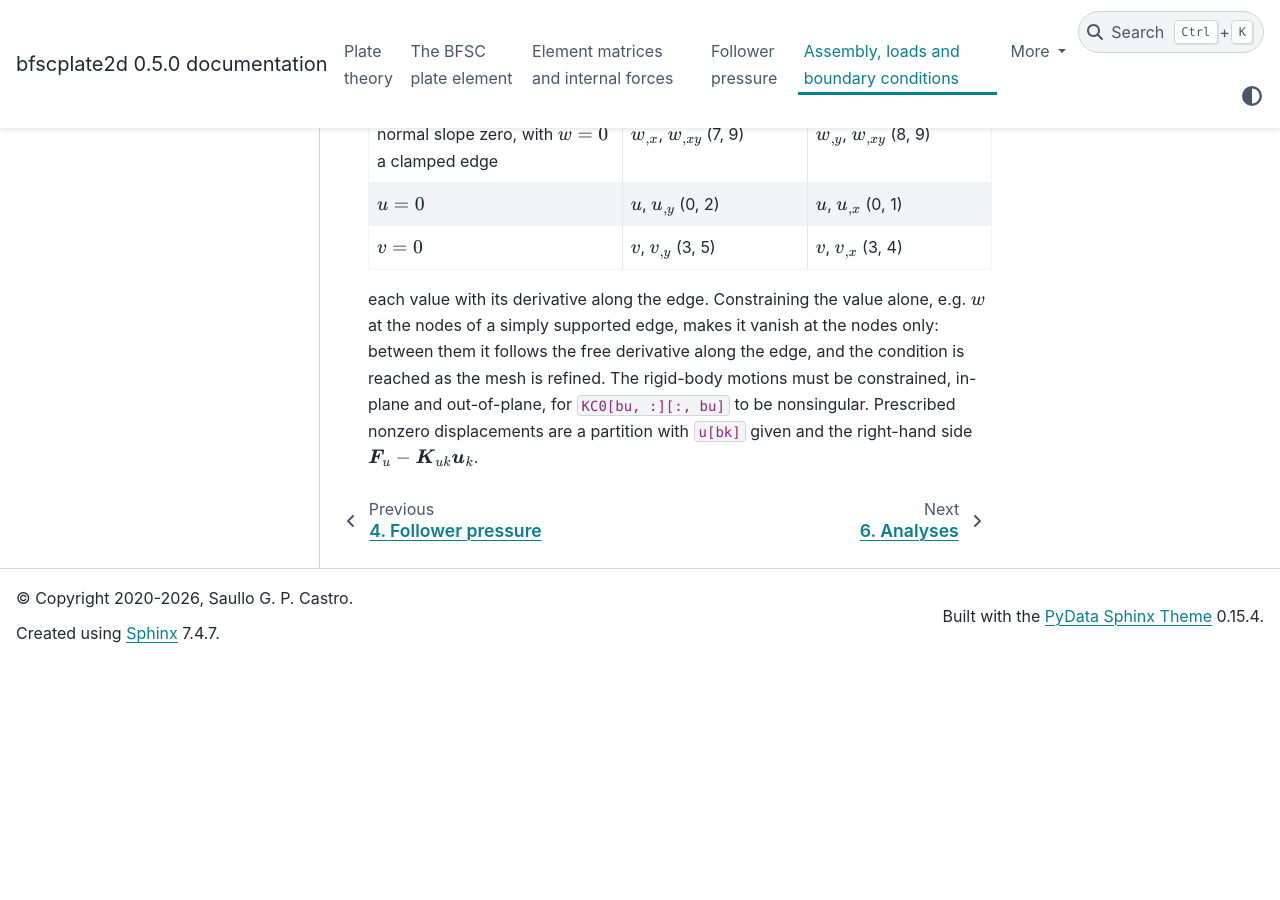
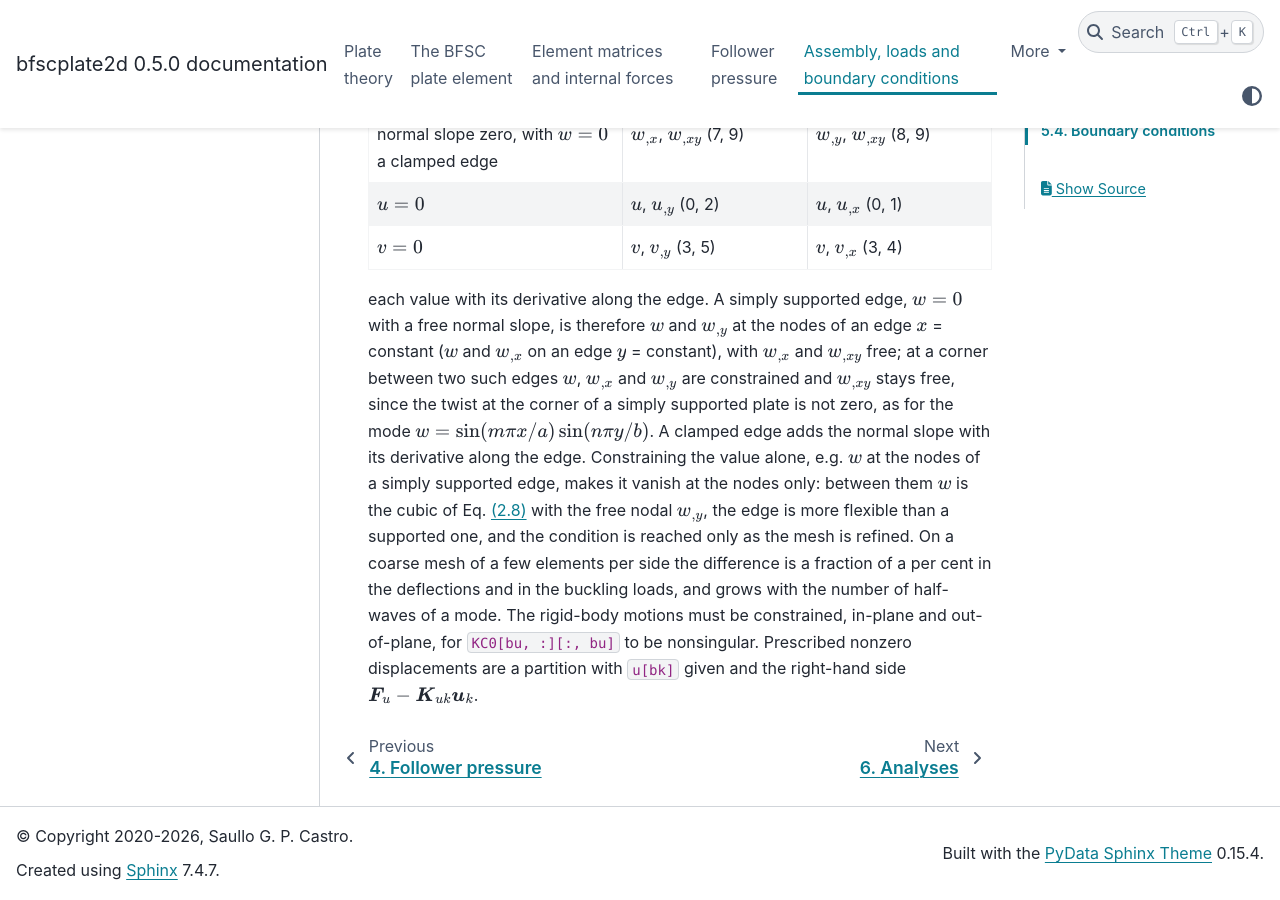
Before and after one commit to saullocastro/bfscplate2d, a Sphinx documentation site: the page built from doc/source/assembling.rst, in a window 1280 px wide and 900 px high, scrolled down 3559 px. Built offline with Sphinx 7.4.7 and the PyData theme 0.15.4, drawn with Linux system fonts in a browser that asks for light colours; pages that are not in the unit, such as notebooks, are missing from menus; the version number is read from the project's files by our own code; before the commit the page ends 4221 px from its top, so only the background shows below that.

Commit message:
TST: simply supported edges constrain w and its derivative along the edge; assembling.rst states the simply supported and clamped conditions
Numerical check on hpc12 (run bpAss-20261104-142431): with w alone at the nodes, w between the nodes of the edges reaches 1.9 % of w_max (pressure plate, 5x7). With w_y on edges x = const and w_x on edges y = const: pressure w_max +0.089 % -> +0.0024 % from Navier; SSSS k_c -0.17 % -> +0.026 %; first four frequencies -0.04/-0.21/-0.52/-0.89 % -> +0.003/+0.004/+0.033/+0.17 %; point load -0.0557 % -> -0.0559 %. CCSS also gets w_xy at the clamped edges: k_c 6.782 (5x5), converged 6.743, +2.2 % from 6.6 read from Bruhn. test_static_pressure now asserts against the Navier value 3.937198e-3 (rtol 1e-4), SSSS rtol 0.05 -> 1e-3, frequency rtol 0.01 -> 1e-3. Full suite on hpc12: 57 passed (bpAt1-20261104-143326).

```diff
--- a/doc/source/assembling.rst
+++ b/doc/source/assembling.rst
@@ -168,10 +168,21 @@
       - `v`, `v_{,y}` (3, 5)
       - `v`, `v_{,x}` (3, 4)
 
-each value with its derivative along the edge. Constraining the value alone,
-e.g. `w` at the nodes of a simply supported edge, makes it vanish at the
-nodes only: between them it follows the free derivative along the edge,
-and the condition is reached as the mesh is refined. The rigid-body motions
+each value with its derivative along the edge. A simply supported edge,
+`w = 0` with a free normal slope, is therefore `w` and `w_{,y}` at the
+nodes of an edge `x` = constant (`w` and `w_{,x}` on an edge `y` =
+constant), with `w_{,x}` and `w_{,xy}` free; at a corner between two such
+edges `w`, `w_{,x}` and `w_{,y}` are constrained and `w_{,xy}` stays free,
+since the twist at the corner of a simply supported plate is not zero, as
+for the mode `w = \sin(m \pi x/a) \sin(n \pi y/b)`. A clamped edge adds the
+normal slope with its derivative along the edge. Constraining the value
+alone, e.g. `w` at the nodes of a simply supported edge, makes it vanish at
+the nodes only: between them `w` is the cubic of Eq. :eq:`el-edge` with
+the free nodal `w_{,y}`, the edge is more flexible than a supported one,
+and the condition is reached only as the mesh is refined. On a coarse mesh
+of a few elements per side the difference is a fraction of a per cent in
+the deflections and in the buckling loads, and grows with the number of
+half-waves of a mode. The rigid-body motions
 must be constrained, in-plane and out-of-plane, for ``KC0[bu, :][:, bu]`` to
 be nonsingular. Prescribed nonzero displacements are a partition with
 ``u[bk]`` given and the right-hand side `\boldsymbol{F}_u -
```
Also changed, not shown: 5 other files.
